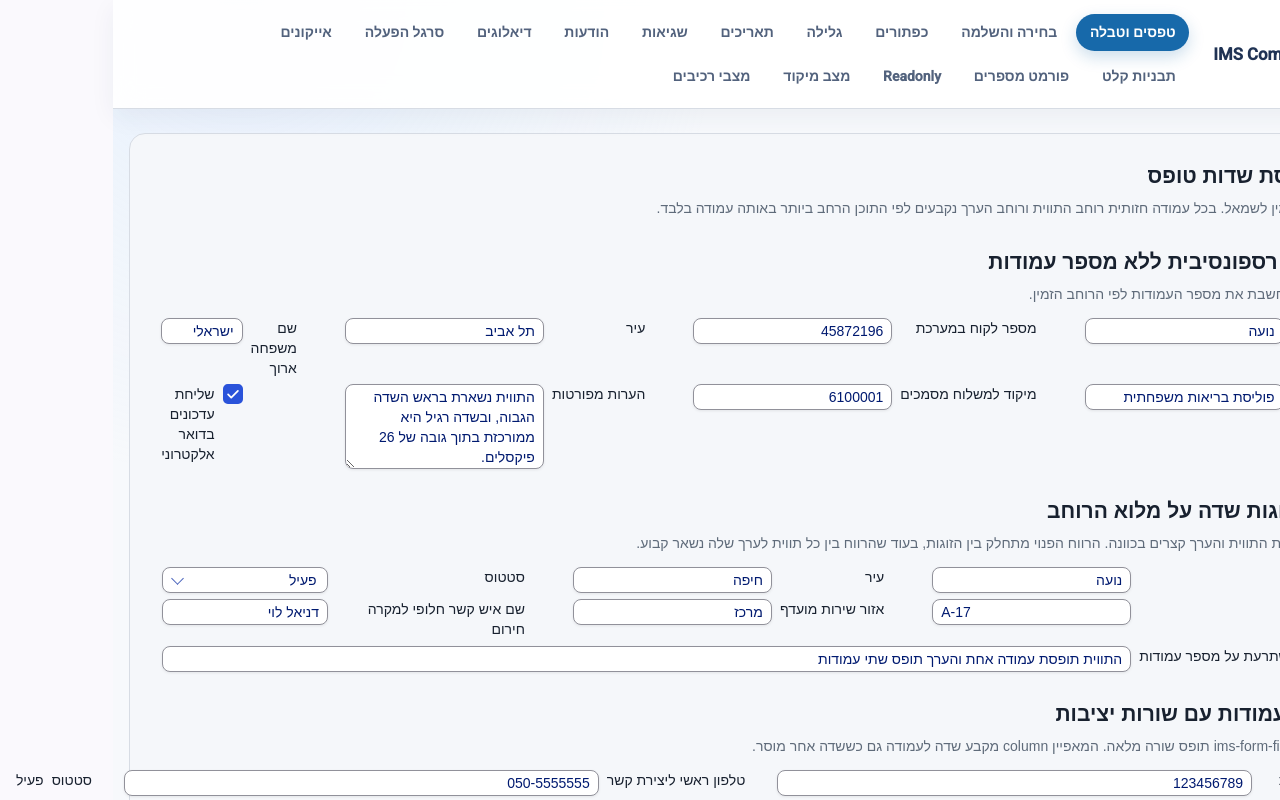
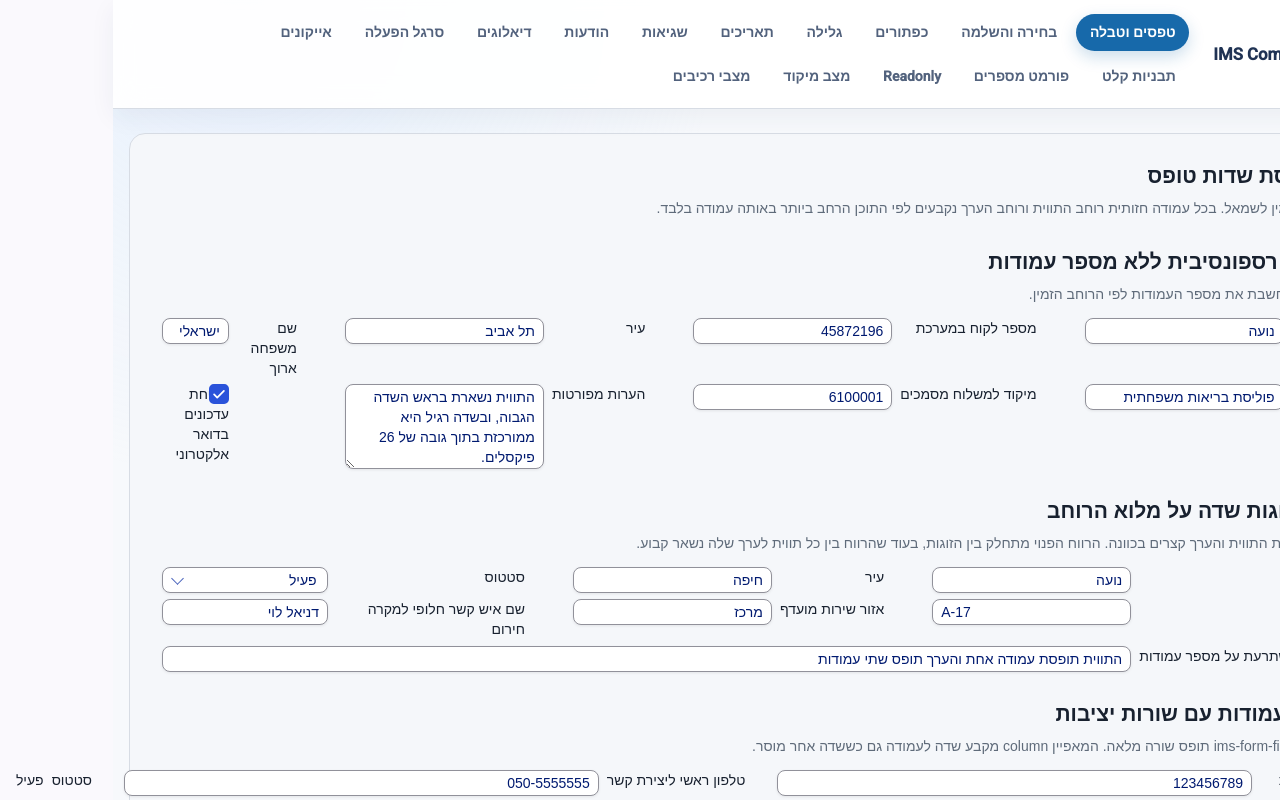
Before and after one commit to Far-Art/features-testing, an Angular app: page /forms in a window 1280 px wide. Shown: the top 800 px of the page. Built offline with nearby package versions, Linux system fonts and the light colour scheme.

Commit message:
update ims checkbox

```diff
--- a/src/styles/ims-checkbox.scss
+++ b/src/styles/ims-checkbox.scss
@@ -1,3 +1,11 @@
+// Declared on :root rather than on .ims-checkbox: ims-form-field offsets a
+// field label by this size, and that label is a sibling of the checkbox host,
+// so it could not inherit a variable declared inside the checkbox.
+:root {
+    // Outer size of the box, border included.
+    --ims-checkbox-size: 1.25rem;
+}
+
 // The native input is the real control: it covers the whole label, takes the
 // click, the focus and the form state, and its :checked, :indeterminate and
 // :disabled pseudo-classes drive every visual state below. The track only
@@ -36,14 +44,14 @@
     cursor: inherit;
 }
 
-// Outer size comes from the shared sizing token, which ims-form-field also
-// reads to place a field label beside a direct checkbox.
+// Size the box only through --ims-checkbox-size: ims-form-field uses the same
+// value to place a field label beside a direct checkbox.
 .ims-checkbox__track {
     position: relative;
     flex: 0 0 auto;
     box-sizing: border-box;
-    width: var(--checkbox-size);
-    height: var(--checkbox-size);
+    width: var(--ims-checkbox-size);
+    height: var(--ims-checkbox-size);
     border: 2px solid var(--ims-color-border);
     border-radius: 0.3rem;
     background: transparent;
@@ -68,8 +76,8 @@
     position: absolute;
     top: 50%;
     left: 50%;
-    width: calc(var(--checkbox-size) * 2);
-    height: calc(var(--checkbox-size) * 2);
+    width: calc(var(--ims-checkbox-size) * 2);
+    height: calc(var(--ims-checkbox-size) * 2);
     border-radius: 50%;
     background: color-mix(in oklab, var(--ims-color-interactive) 18%, transparent);
     transform: translate(-50%, -50%) scale(0);
--- a/src/styles/tokens/sizing-tokens.scss
+++ b/src/styles/tokens/sizing-tokens.scss
@@ -8,7 +8,6 @@
     --field-width-xl: 18rem;
     --field-width-xxl: 21rem;
     --field-width-stretch: stretch;
-    --checkbox-size: 1.25rem;
 }
 
 .field-xxs {
```
Also changed, not shown: src/app/components/ims-checkbox/README.md.
